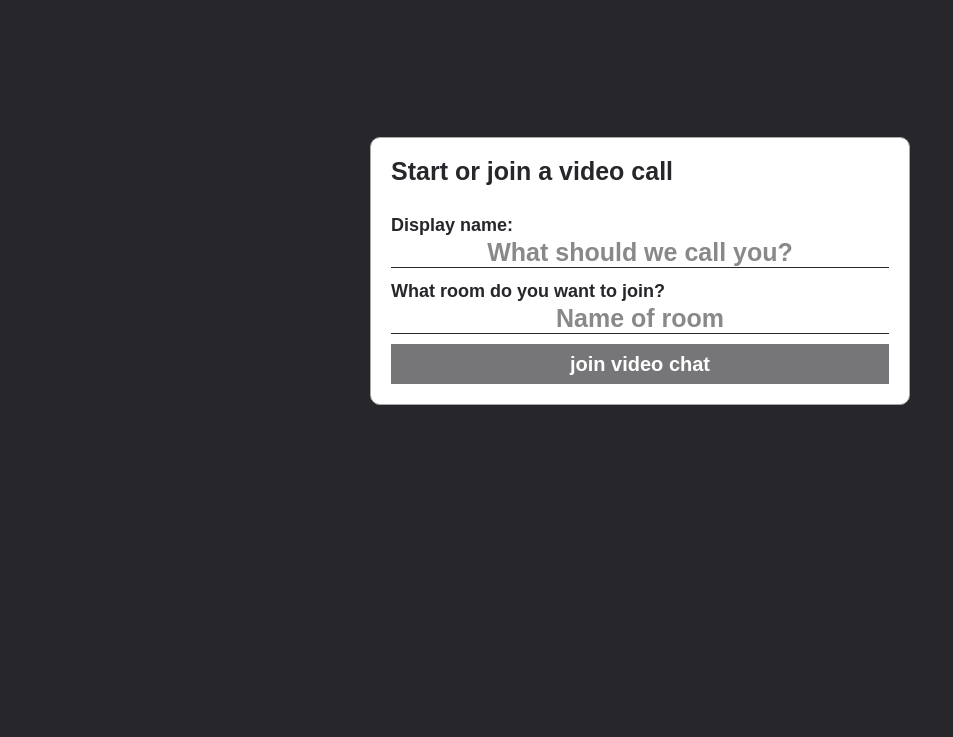
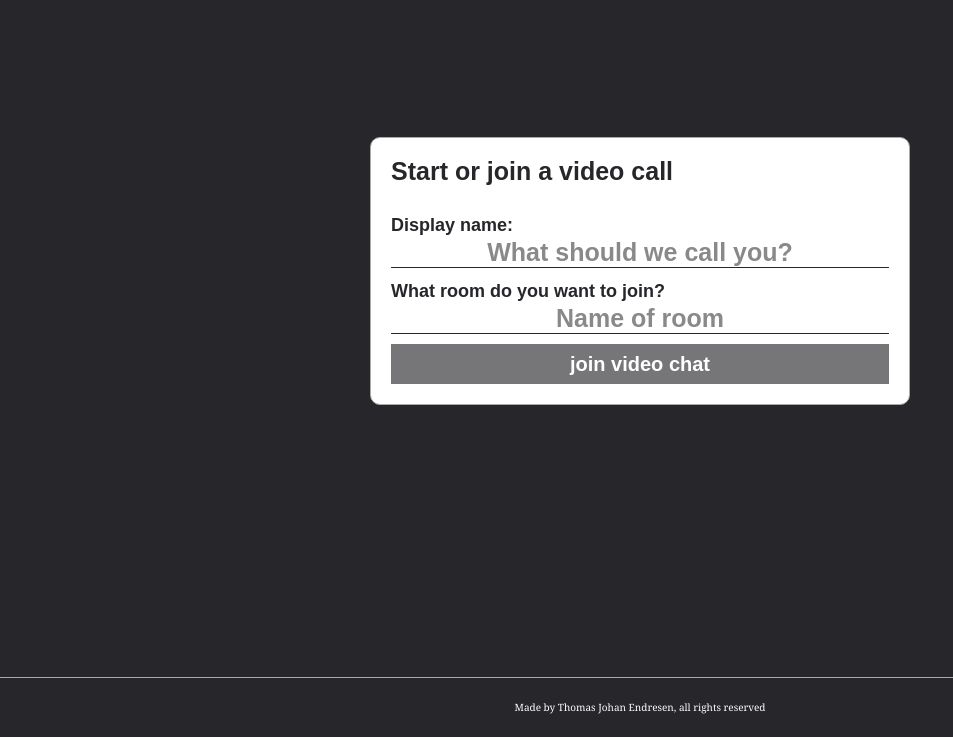
Before and after one commit to Thymas1/VideoChat, a Gatsby site: page / in a window 1280 px wide. Shown: the part 68-805 px from the top of the page, without its empty margins (0-953 px from the left). Built offline with nearby package versions, Linux system fonts and the light colour scheme; Gatsby itself is replaced by a stand-in of ours.

Commit message:
feat(footer): footer

```diff
--- a/gatsby-config.js
+++ b/gatsby-config.js
@@ -5,14 +5,6 @@ module.exports = {
     author: `@gatsbyjs`,
   },
   plugins: [
-    `gatsby-plugin-react-helmet`,
-    {
-      resolve: `gatsby-source-filesystem`,
-      options: {
-        name: `images`,
-        path: `${__dirname}/src/images`,
-      },
-    },
     `gatsby-transformer-sharp`,
     `gatsby-plugin-sharp`,
     {
@@ -24,7 +16,6 @@ module.exports = {
         background_color: `#663399`,
         theme_color: `#663399`,
         display: `minimal-ui`,
-        icon: `src/images/gatsby-icon.png`, // This path is relative to the root of the site.
       },
     },
     // this (optional) plugin enables Progressive Web App + Offline functionality
--- /dev/null
+++ b/src/components/Footer.js
@@ -0,0 +1,20 @@
+import React from "react"
+import styled from "styled-components"
+
+const Footer = () => {
+	return (
+		<Div>
+			<span>Made by Thomas Johan Endresen,
+			all rights reserved</span>
+		</Div>
+	)
+}
+
+export default Footer
+const Div = styled.div`
+	border-top: 0.5px solid darkgray;
+	padding-top: 2vh;
+	color: white;
+	text-align: center;
+	font-size: 10px;
+`
--- a/src/components/join.js
+++ b/src/components/join.js
@@ -69,10 +69,13 @@ const Form = styled.form`
   flex-direction: column;
   width: 30rem;
   justify-content: center;
-  border-radius: 10px;
   padding: 20px;
   border: 0.5px solid darkgray;
   background-color: white;
+  border-radius: 0;
+  @media (min-width: 400px) {
+    border-radius: 10px;
+  }
 `
 
 const Wrapper = styled.div`
@@ -86,7 +89,6 @@ const StyledLabel = styled.label`
 `
 const StyledInput = styled.input`
   text-align: center;
-  border-radius: 0;
   margin-bottom: 10px;
   border: 0;
   border-bottom: 0.5px solid #26262b;
--- a/src/components/layout.js
+++ b/src/components/layout.js
@@ -1,14 +1,18 @@
 import React from "react"
 import "./layout.css"
+import styled from "styled-components"
 import Header from "./Header"
-
-
+import Footer from "./Footer"
 
 const Layout = ({ children }) => (
   <>
     <Header />
-    <main>{children}</main>
+    <Main>{children}</Main>
+    <Footer />
   </>
 )
 
 export default Layout
+const Main = styled.main`
+  height: 80vh;
+`
```
